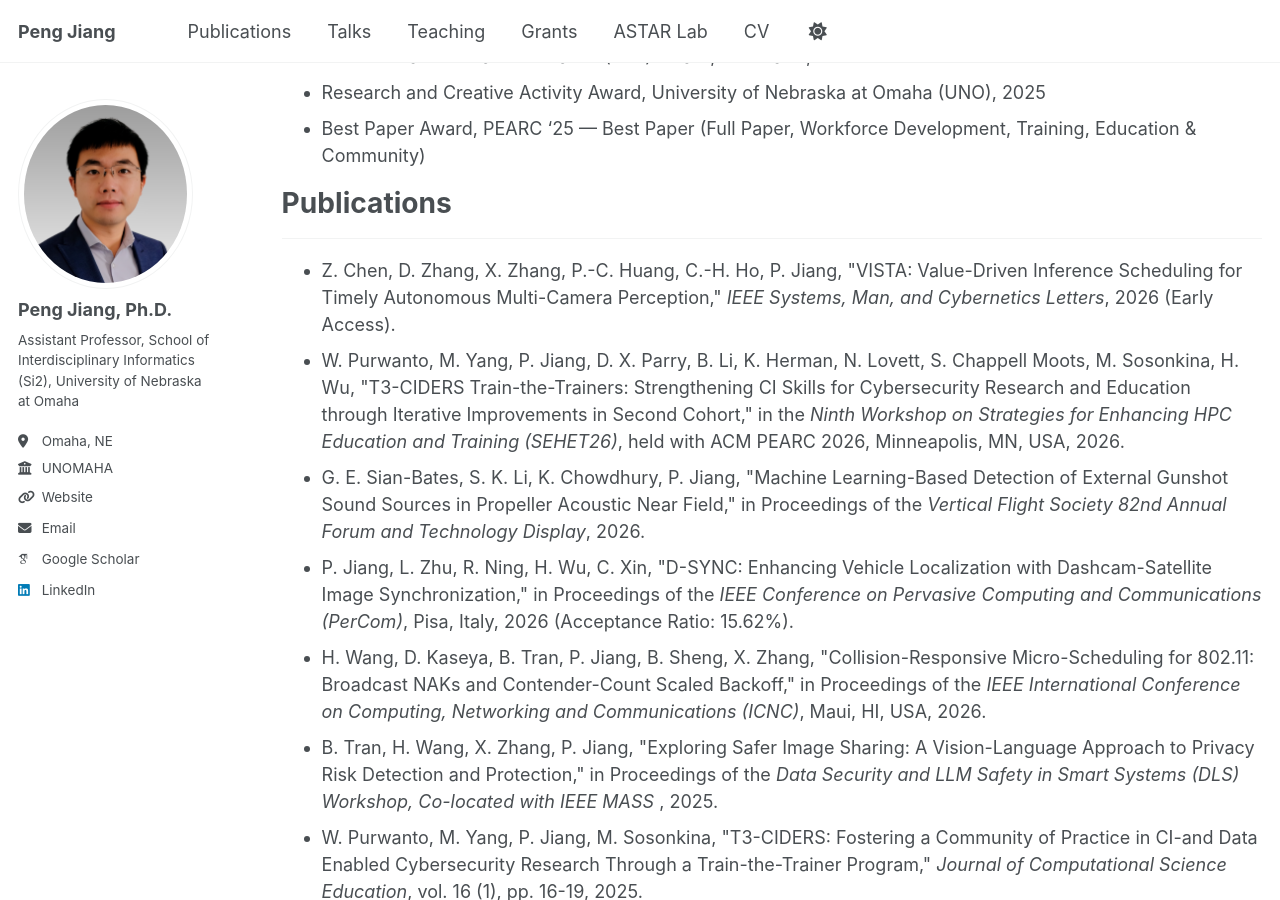
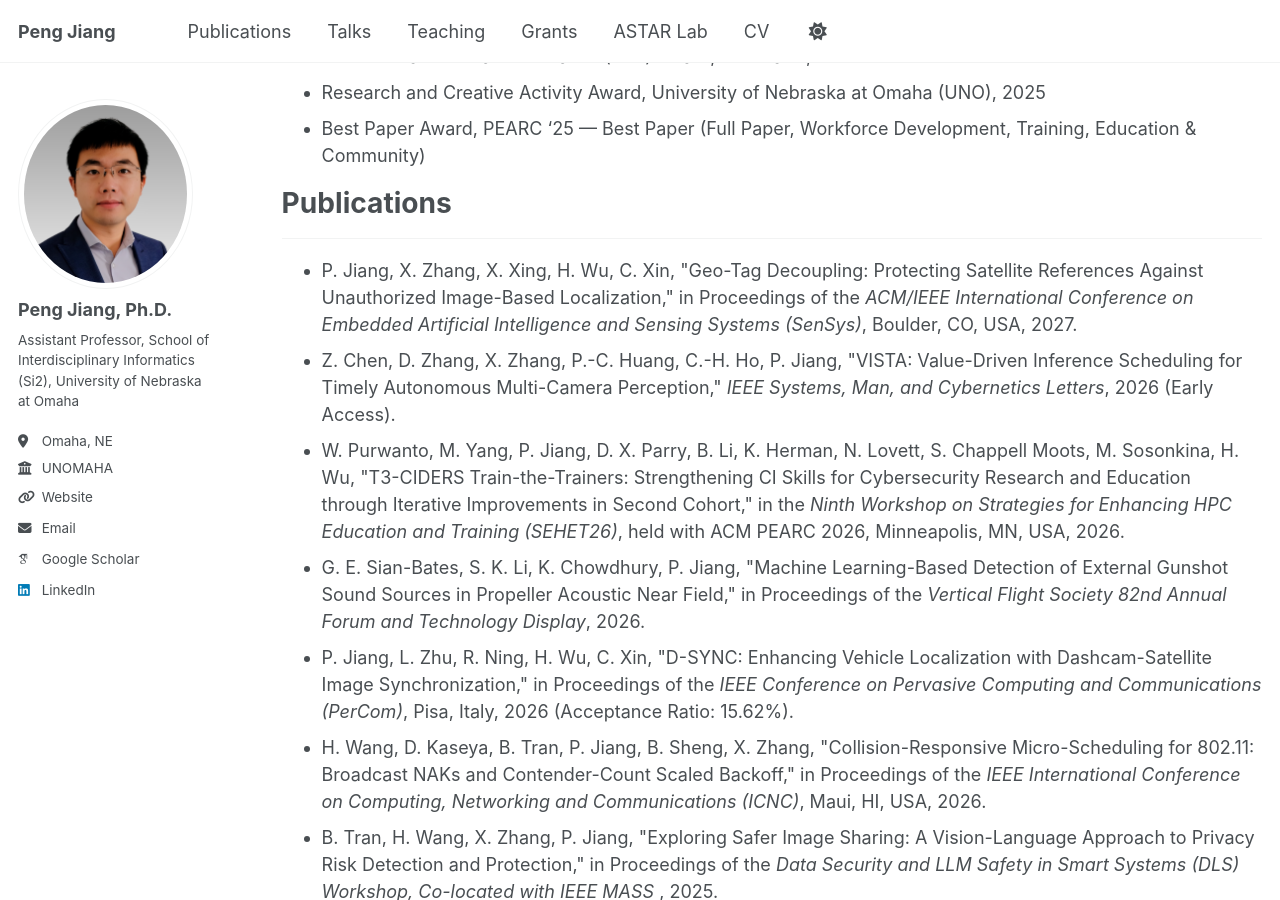
Before and after one commit to PJiang93/pjiang93.github.io, a Jekyll site: the page built from _pages/cv.md, in a window 1280 px wide and 900 px high, scrolled down 711 px. Built offline with Jekyll 4.4.1, drawn with Linux system fonts in a browser that asks for light colours; some web fonts are replaced.

Commit message:
Add SenSys 2027 Geo-Tag Decoupling paper to publications, CV, and news
Co-Authored-By: Claude Opus 5.5 <noreply@anthropic.com>

```diff
--- a/_pages/cv.md
+++ b/_pages/cv.md
@@ -49,6 +49,7 @@ Publications
 ======
 <hr />
 <ul>
+  <li>P. Jiang, X. Zhang, X. Xing, H. Wu, C. Xin, "Geo-Tag Decoupling: Protecting Satellite References Against Unauthorized Image-Based Localization," in Proceedings of the <em>ACM/IEEE International Conference on Embedded Artificial Intelligence and Sensing Systems (SenSys)</em>, Boulder, CO, USA, 2027.</li>
   <li>Z. Chen, D. Zhang, X. Zhang, P.-C. Huang, C.-H. Ho, P. Jiang, "VISTA: Value-Driven Inference Scheduling for Timely Autonomous Multi-Camera Perception," <em>IEEE Systems, Man, and Cybernetics Letters</em>, 2026 (Early Access).</li>
   <li>W. Purwanto, M. Yang, P. Jiang, D. X. Parry, B. Li, K. Herman, N. Lovett, S. Chappell Moots, M. Sosonkina, H. Wu, "T3-CIDERS Train-the-Trainers: Strengthening CI Skills for Cybersecurity Research and Education through Iterative Improvements in Second Cohort," in the <em>Ninth Workshop on Strategies for Enhancing HPC Education and Training (SEHET26)</em>, held with ACM PEARC 2026, Minneapolis, MN, USA, 2026.</li>
   <li>G. E. Sian-Bates, S. K. Li, K. Chowdhury, P. Jiang, "Machine Learning-Based Detection of External Gunshot Sound Sources in Propeller Acoustic Near Field," in Proceedings of the <em>Vertical Flight Society 82nd Annual Forum and Technology Display</em>, 2026.</li>
```
